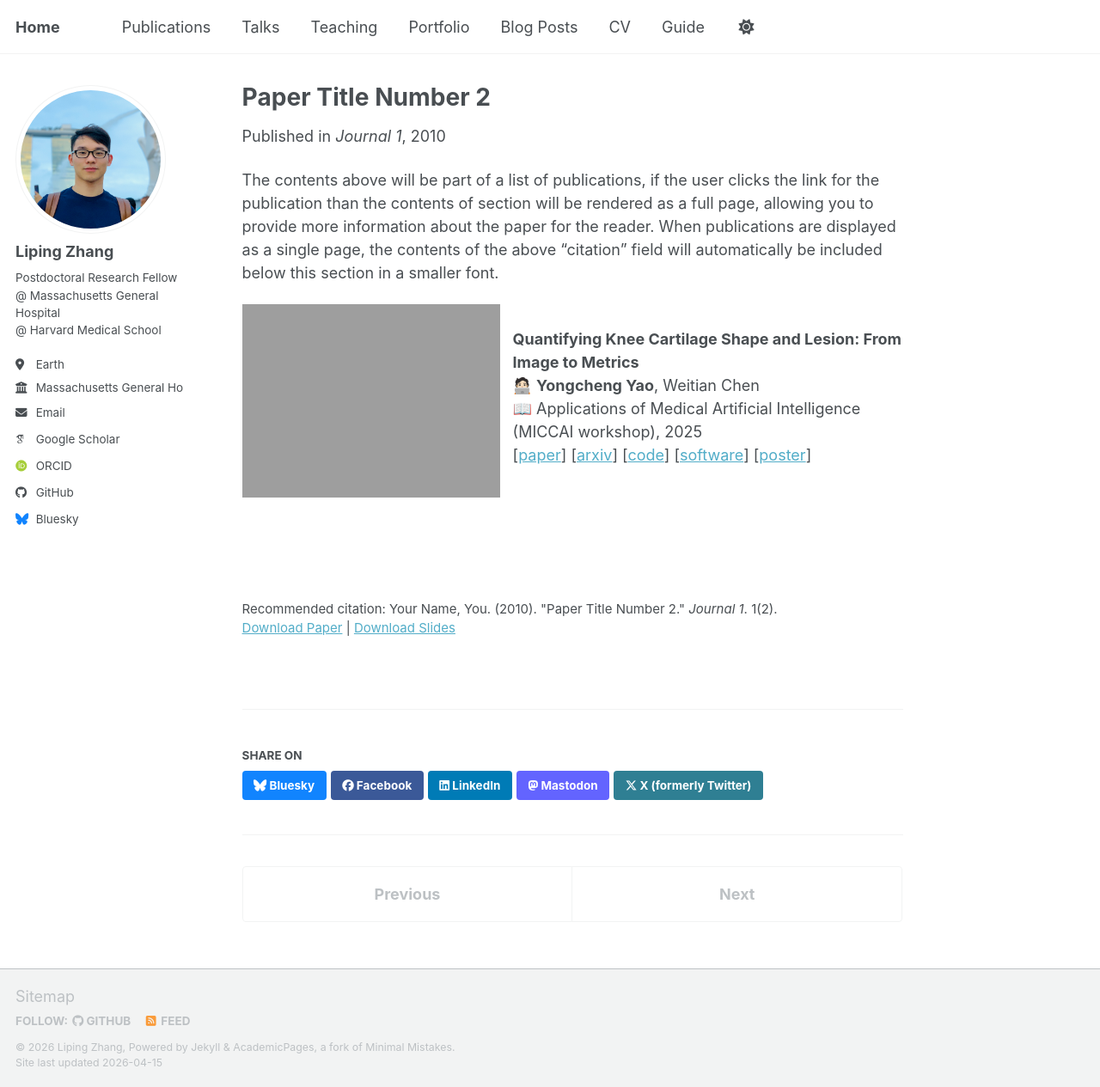
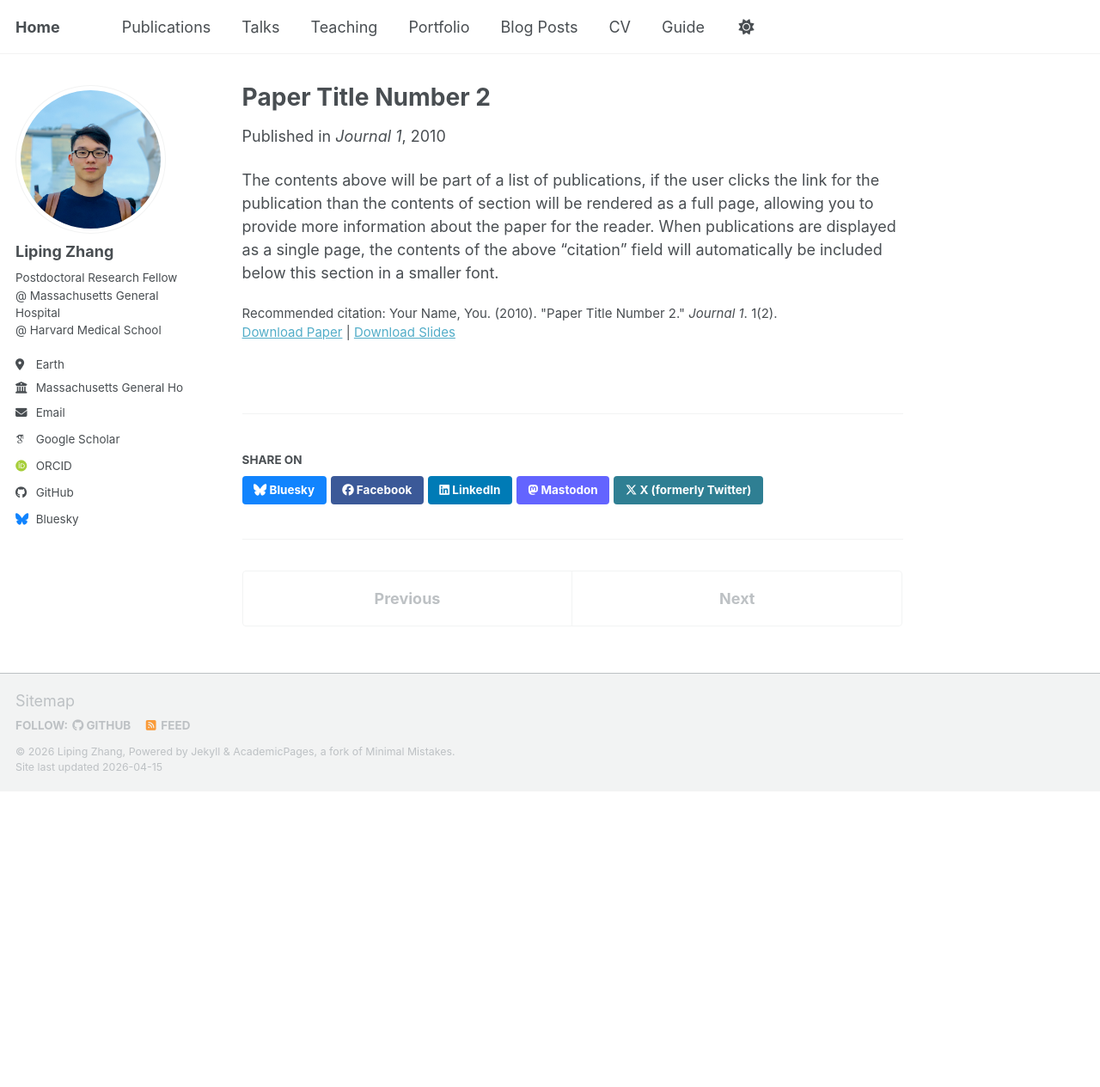
Before and after one commit to lpzhang/lpzhang-github.io, a Jekyll site: the page built from _publications/2010-10-01-paper-title-number-2.md, in a window 1280 px wide and 1265 px high. Shown: the whole window at 86% size. Built offline with Jekyll 4.4.1, drawn with Linux system fonts in a browser that asks for light colours; some web fonts are replaced; a script bundle is joined from its source files by our own code; library files that are not in the unit come from our copies.

Commit message:
Clean up publication details in markdown file
Removed detailed publication information and images.

```diff
--- a/_publications/2010-10-01-paper-title-number-2.md
+++ b/_publications/2010-10-01-paper-title-number-2.md
@@ -12,11 +12,3 @@ citation: 'Your Name, You. (2010). &quot;Paper Title Number 2.&quot; <i>Journal
 ---
 
 The contents above will be part of a list of publications, if the user clicks the link for the publication than the contents of section will be rendered as a full page, allowing you to provide more information about the paper for the reader. When publications are displayed as a single page, the contents of the above "citation" field will automatically be included below this section in a smaller font.
-
-<img align="left" width="300" src="='/images/500x300.pngg" style="margin-right: 15px" /> \
-**Quantifying Knee Cartilage Shape and Lesion: From Image to Metrics**\
-🧑🏻‍💻 **Yongcheng Yao**, Weitian Chen\
-📖 Applications of Medical Artificial Intelligence (MICCAI workshop), 2025\
-[[paper](https://link.springer.com/chapter/10.1007/978-3-031-82007-6_16)] [[arxiv](https://arxiv.org/abs/2409.07361)] [[code](https://github.com/YongchengYAO/CMT-AMAI24paper)] [[software](https://github.com/YongchengYAO/CartiMorph-Toolbox)] [[poster](https://github.com/YongchengYAO/yongchengyao.github.io/blob/master/_pages/gallery.assets/poster-AMAI24.png)]
-
-<br /><br /><br /><br />
```
